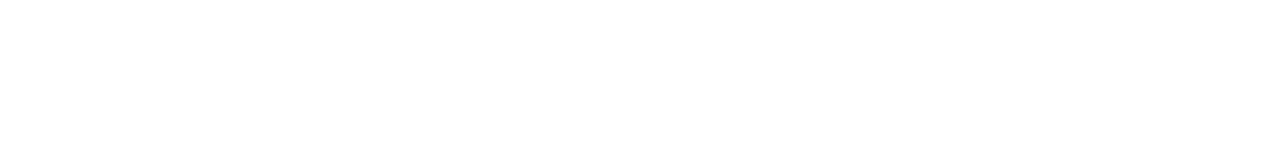
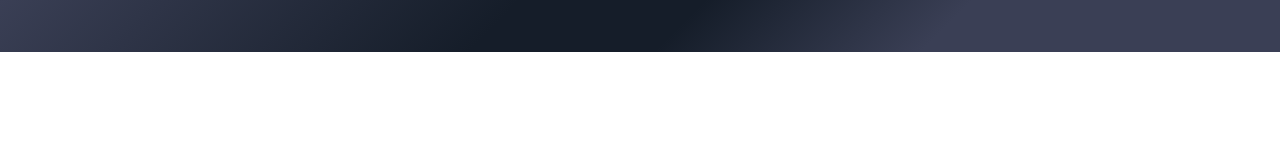
Before and after one commit to itggot-jonas-rost/Slutprojekt, a plain HTML site: page site/index.html in a window 1280 px wide. Drawn offline with Linux system fonts and the light colour scheme.

Commit message:
Jobbat på header och fixat gradient på headern

```diff
--- a/site/css/main.css
+++ b/site/css/main.css
@@ -0,0 +1,14 @@
+body{
+    display: flex;
+    flex-direction: column;
+    margin: 0;
+}
+
+header{
+    display: flex;
+    flex-direction: row;
+    width: 100%;
+    height: 52px;
+    background: linear-gradient(135deg, rgba(58,63,85,1) 0%, rgba(21,29,41,1) 39%, rgba(21,29,41,1) 53%, rgba(58,63,85,1) 73%, rgba(58,63,85,1) 100%);
+    filter: progid:DXImageTransform.Microsoft.gradient( startColorstr='#3a3f55', endColorstr='#3a3f55', GradientType=1 );
+}
--- a/site/index.html
+++ b/site/index.html
@@ -8,6 +8,9 @@
             <meta name="viewport" content="width=device-width, initial-scale=1">
         </head>
         <body>
+            <header>
+
+            </header>
         </body>
         <script src="js/script.js"></script>
     </html>
```
